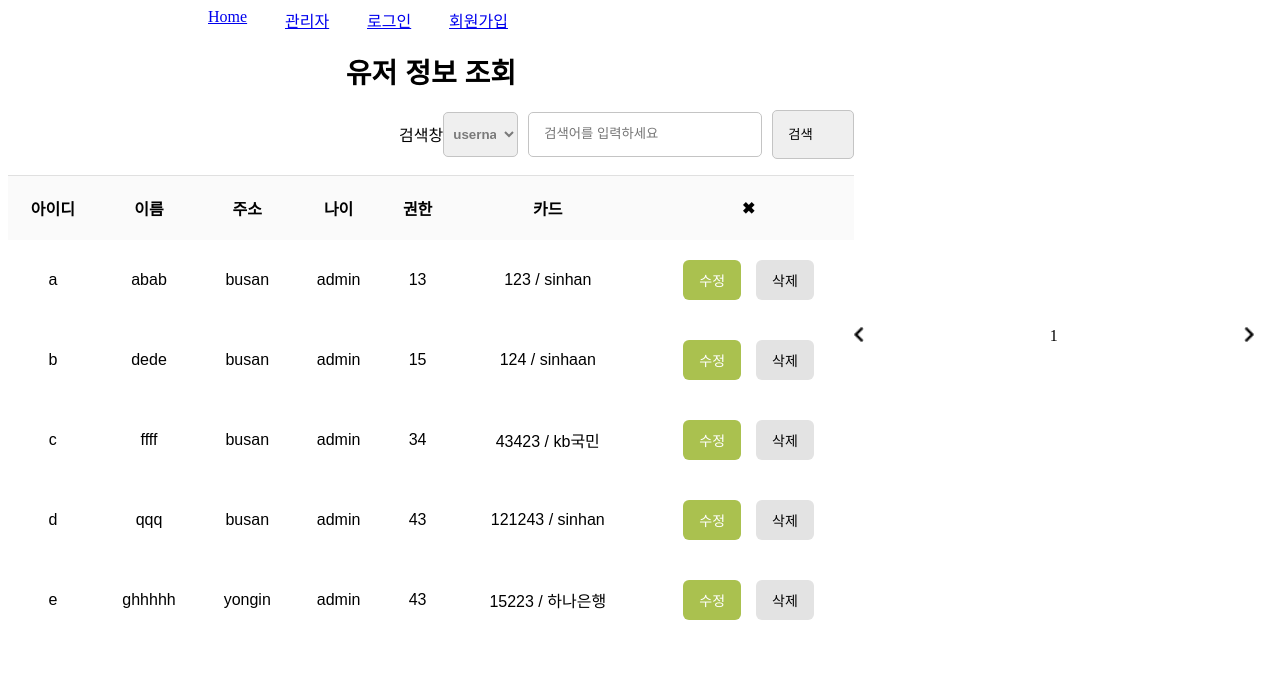
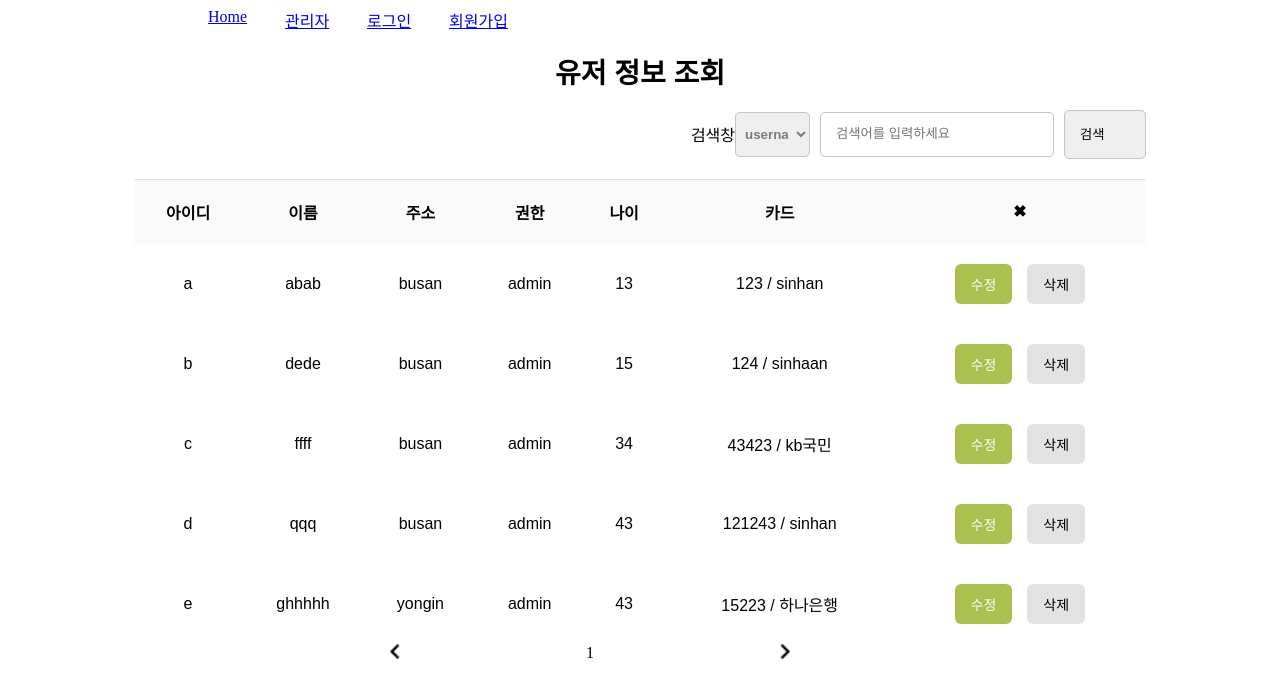
Before and after one commit to wantedAssignment/jaranda-fe, a React (Create React App) app: page /admin in a window 1280 px wide. Shown: the top 698 px of the page. Built offline with nearby package versions, Linux system fonts and the light colour scheme.

Commit message:
Fix: 페이지네이션 배치, 테이블 순서, 수정 시 모달 꺼짐 개선

```diff
--- a/src/Components/Modal.jsx
+++ b/src/Components/Modal.jsx
@@ -28,6 +28,7 @@ const Modal = ({ store, tableData, setTableData, updateData, setUpdateModal }) =
 
     store.replaceAll(newTableData);
     setTableData(() => newTableData);
+    setUpdateModal(() => false);
   }, []);
 
   const handleClickClose = useCallback(() => {
--- a/src/pages/admin/Admin.js
+++ b/src/pages/admin/Admin.js
@@ -14,7 +14,7 @@ const Admin = () => {
   const [store, setStore] = useState(null);
   const [searchOption, setSearchOption] = useState({ username: '' });
   const [isRedirect, setIsRedirect] = useState(false);
-  const category = ['아이디', '이름', '주소', '나이', '권한', '카드'];
+  const category = ['아이디', '이름', '주소', '권한', '나이', '카드'];
 
   useEffect(() => {
     localStorage.setItem('userData', JSON.stringify(FAKEDATE));
--- a/src/pages/admin/Admin.styles.js
+++ b/src/pages/admin/Admin.styles.js
@@ -2,6 +2,7 @@ import styled from 'styled-components';
 
 export const AdminDiv = styled.div`
   display: flex;
+  flex-direction: column;
   justify-content: center;
   align-items: center;
   width: 100%;
```
Also changed, not shown: 1 other file (tests, documents, lock files or other folders).
